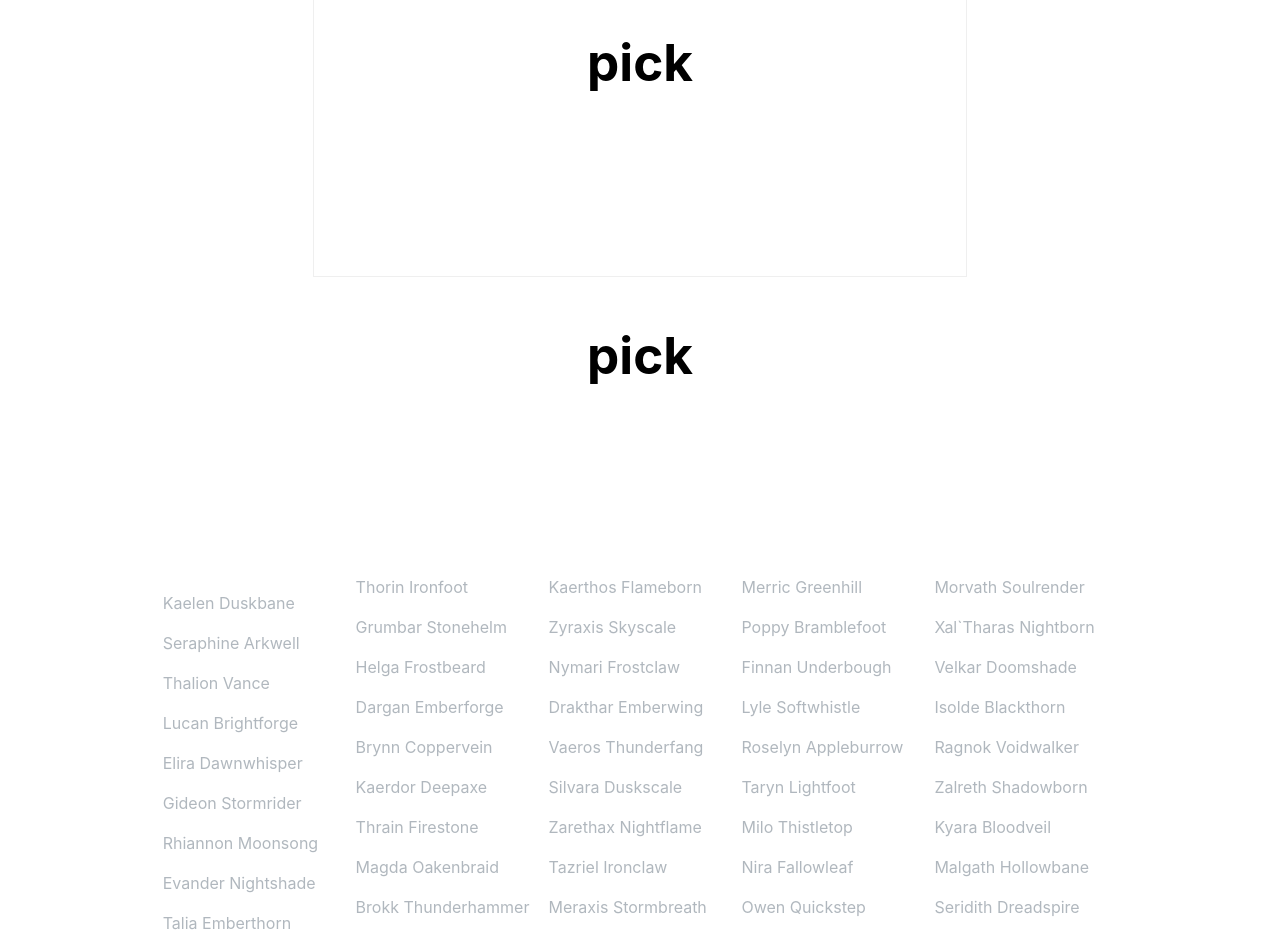
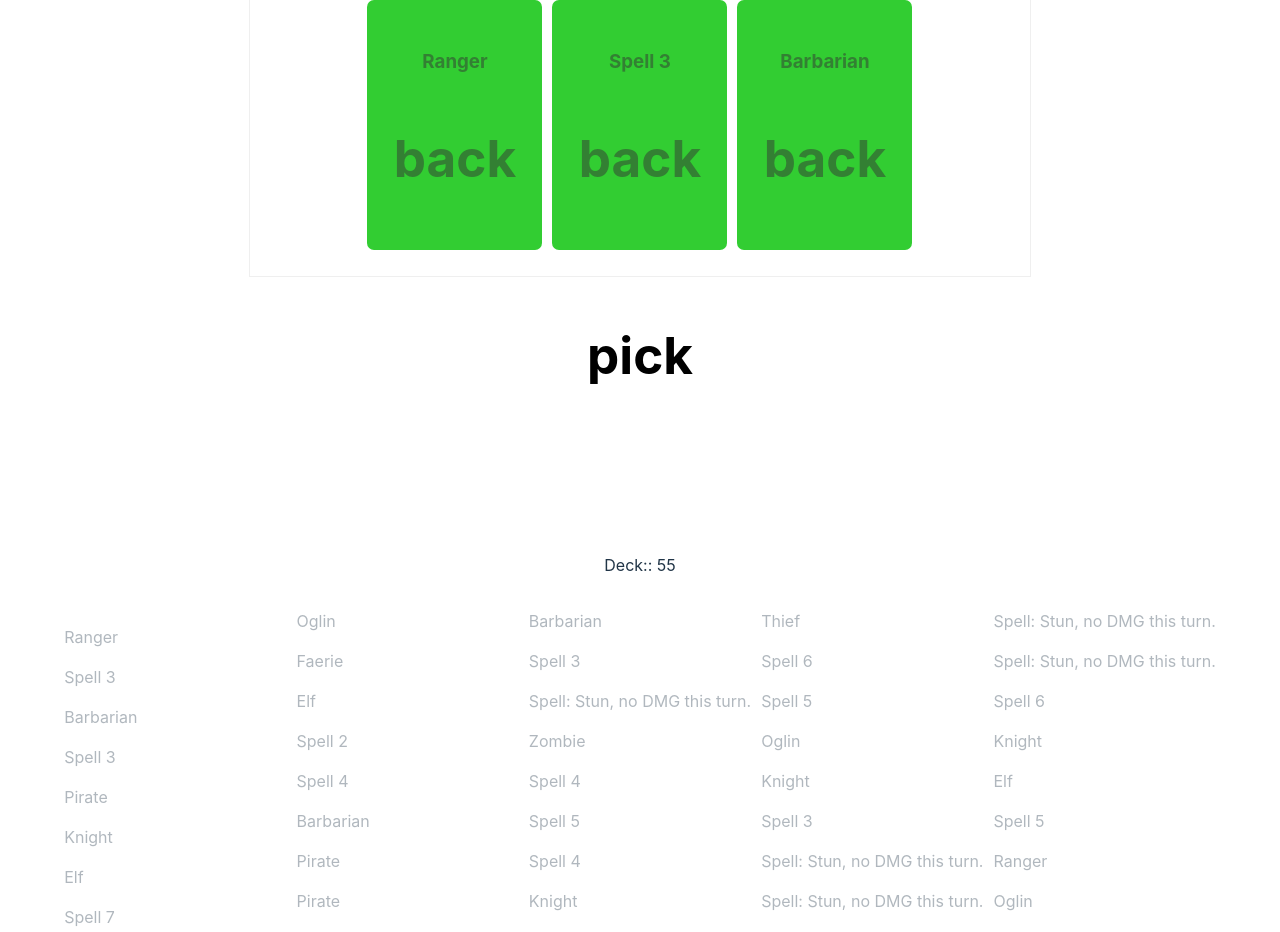
Before and after one commit to jas-naz/card-prototype, a React (Vite) app: page / in a window 1280 px wide. Shown: the part 700-1632 px from the top of the page. Built offline with nearby package versions, Linux system fonts and the light colour scheme.

Commit message:
pickCard from my deck

```diff
--- a/package.json
+++ b/package.json
@@ -16,6 +16,7 @@
   },
   "devDependencies": {
     "@eslint/js": "^9.15.0",
+    "@types/lodash": "^4.17.13",
     "@types/react": "^18.3.12",
     "@types/react-dom": "^18.3.1",
     "@vitejs/plugin-react-swc": "^3.5.0",
@@ -25,6 +26,6 @@
     "globals": "^15.12.0",
     "typescript": "~5.6.2",
     "typescript-eslint": "^8.15.0",
-    "vite": "^6.0.1"
+    "vite": "^6.0.3"
   }
 }
--- a/src/App.tsx
+++ b/src/App.tsx
@@ -3,7 +3,7 @@ import Card from './Card'
 import './App.css'
 import { names } from './data/names';
 import { generalStrings } from './data/generalStrings';
-import { getAllCardIds, getCardById } from './data/masterCards';
+import { getCardsById, makeADeck } from './data/masterCards';
 
 const versionNumber = "0.0.001";
 const cardList = {
@@ -27,8 +27,8 @@ const cardList = {
 }
 function App() {
   // const [count, setCount] = useState(0);
-  const [opponentHandCards, setOpponentHandCards] = useState(cardList.opponentHandCards);
-  const [playerCards, setPlayerCards] = useState(cardList.playerCards);
+  const [opponentHandCards] = useState(cardList.opponentHandCards);
+  const [playerDeckCards, setPlayerDeckCards] = useState(getCardsById(makeADeck(55)));
   const [handCards, setHandCards] = useState([{ title: '' }]);
   const [characterNames] = useState(
     [
@@ -47,20 +47,34 @@ function App() {
   }
 
   const pickCard = () => {
-    const cards = getAllCardIds();
+    // const cards = getAllCardIds();
     //   [
     //   "chr001", "chr002", "chr003", "chr004", "chr005",
     //   "chr006", "chr007", "chr008", "chr009",
     //   "spl001", "spl002", "spl003", "spl004",
     //   "spl001", "spl002", "spl003", "spl004", "spl005", "spl006", "spl007"
     // ];
-    const randomCard = cards[Math.floor(Math.random() * cards.length)];
+    // const randomCard = cards[Math.floor(Math.random() * cards.length)];
     // return (playerCards.length <= 7) &&
+    // const newArray = [...handCards].splice((handCards.length), 0, drawCardFromDeck(1))
+    const newArray = [...handCards.filter(item => item.title !== ''), drawCardFromDeck(), { title: '' }];
+
+    // Move the last element to the first position
+    // newArray.splice(newArray.length - 1, 0, newArray.splice(0, 1)[0]);
+
     //   setPlayerCards([{ title: `${characterNames[Math.floor(Math.random() * characterNames.length)]}` }, ...playerCards]);
     // return (handCards.length <= numberOfHandCards) &&
     //   setHandCards([{ title: `${characterNames[Math.floor(Math.random() * characterNames.length)]}` }, ...handCards]);
     return (handCards.length <= numberOfHandCards) &&
-      setHandCards([getCardById(randomCard), ...handCards]);
+      // setHandCards([getCardById(randomCard), ...handCards]);
+      setHandCards(newArray);
+  }
+
+  const drawCardFromDeck = () => {
+    const card = playerDeckCards[0];
+
+    setPlayerDeckCards(playerDeckCards.slice(1));
+    return card;
   }
 
   return (
@@ -87,7 +101,7 @@ function App() {
             ))}
           </div>
           <div style={cardListStyle}>
-            {playerCards.slice(0, numberOfCards).map((card, index) => (
+            {(playerDeckCards) && playerDeckCards.slice(0, numberOfCards).map((card, index) => (
               card.title == '' ?
                 <div
                   onClick={() => pickCard()}>
@@ -125,8 +139,22 @@ function App() {
                   mine={true} />
           ))}
         </div>
-
+        Deck:: {playerDeckCards.length}
+        <div style={{
+          columnCount: 5,
+          columnGap: '10px',
+          margin: '32px 0',
+          textAlign: 'left'
+        }}>
+          {playerDeckCards.map((card, index) => (
+            <div>
+              <p key={index} style={{ fontSize: '1em', opacity: 0.35 }}>{card.title}</p>
+            </div>
+          ))}
+        </div>
+        <hr />
         {/* CHARACTER NAMES */}
+        <p>Character Names</p>
         <div style={{
           columnCount: 5,
           columnGap: '10px',
--- a/src/data/masterCards.ts
+++ b/src/data/masterCards.ts
@@ -1,3 +1,5 @@
+import { shuffle } from "lodash/fp";
+
 type Character = {
   id: string;
   title: string;
@@ -58,16 +60,23 @@ const allCards = [
   //   .concat(cardDataBase.weapons);
 ];
 
-const makeADeck = (noOfCards: number) => {
+export const makeADeck = (noOfCards: number) => {
+  // TODO: need to use rarity to determine how many of each card to use
   const deckCards = getAllCardIds();
-  const shuffledDeckCards = shuffle(deckCards);
-  return shuffledDeckCards;
+  const shuffledDeckCards = shuffle([
+    ...deckCards,
+    ...deckCards,
+    ...deckCards,
+    ...deckCards,
+    ...deckCards,
+  ]);
+  return shuffledDeckCards.slice(0, noOfCards);
 };
 
-const allCardsById = allCards.reduce((acc, card) => {
-  acc[card.id] = card;
-  return acc;
-}, {});
+// const allCardsById = allCards.reduce((acc, card) => {
+//   acc[card.id] = card;
+//   return acc;
+// }, {});
 
 export const getAllCards = () => {
   return allCards;
@@ -80,6 +89,13 @@ export const getAllCardIds = (): string[] => {
 export const getCardById = (id: string): Character | undefined => {
   return allCards.find((card) => card.id === id);
 };
-function shuffle(deckCards: string[]) {
-  throw new Error("Function not implemented.");
-}
+export const getCardsById = (ids: string[]): (Character | Spells)[] => {
+  return ids.map((id) => {
+    return allCards.find((card) => card.id === id);
+  });
+};
+// function shuffle(deckCards: string[]) {
+//   throw new Error("Function not implemented.");
+// }
+
+console.log("makeADeck", makeADeck(115));
```
Also changed, not shown: 1 other file (tests, documents, lock files or other folders).
